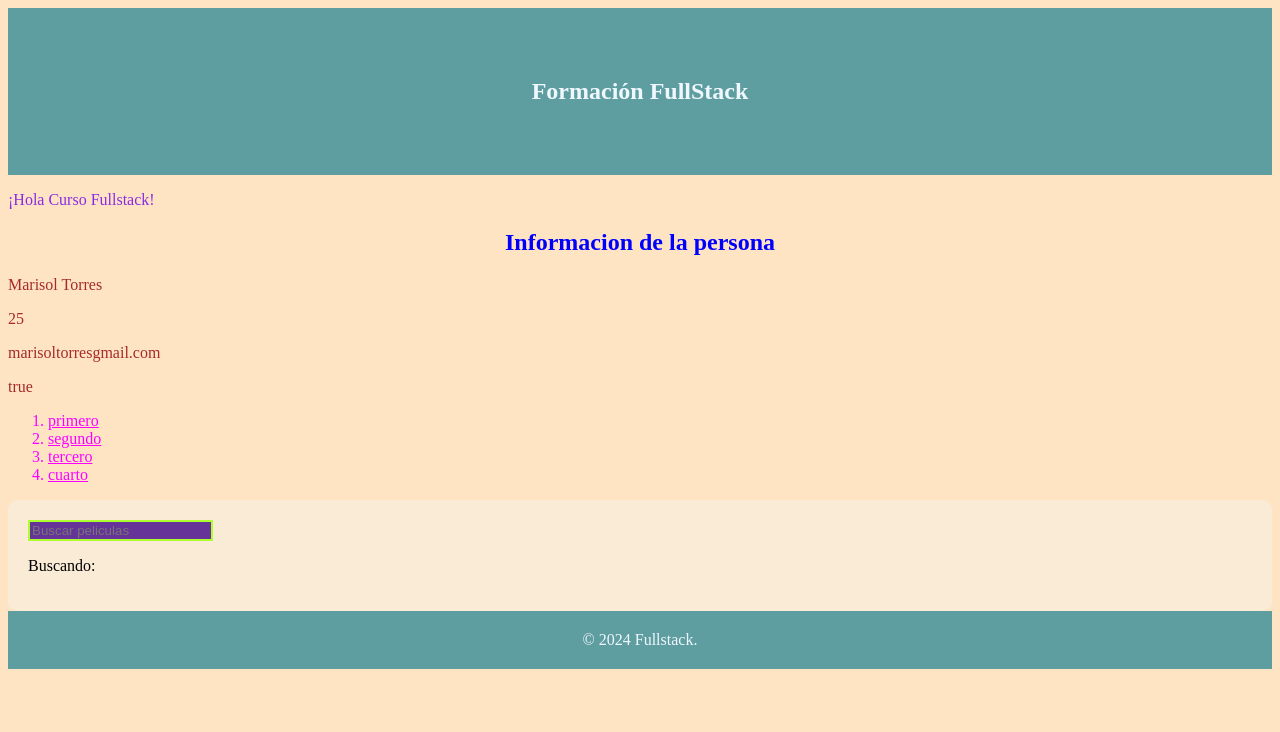
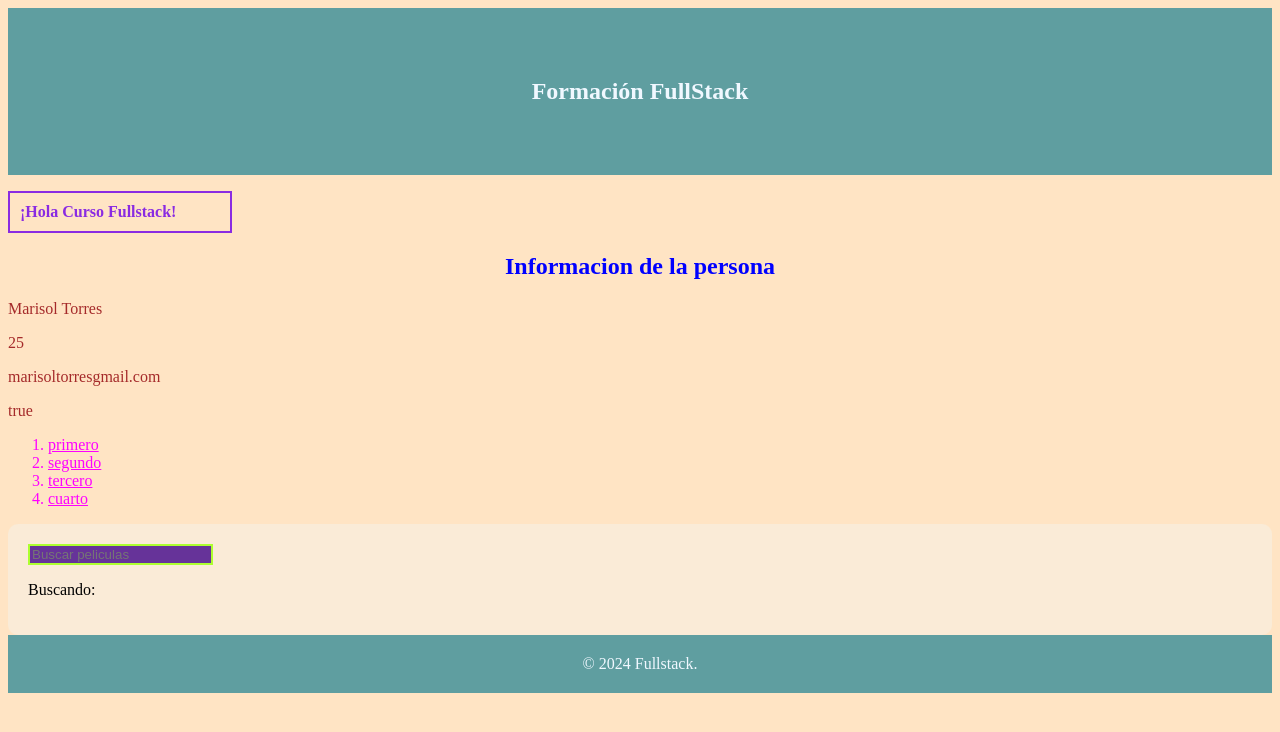
Before and after one commit to marisoltorres99/curso_san_cristobal, an Angular app in the folder practica_front/angular_app/: page /ejercicios in a window 1280 px wide. Shown: the top 732 px of the page. Built offline with nearby package versions, Linux system fonts and the light colour scheme.

Commit message:
agrego estilos a los mensajes

```diff
--- a/practica_front/angular_app/src/app/ejercicio2-mensajes/ejercicio2.component.css
+++ b/practica_front/angular_app/src/app/ejercicio2-mensajes/ejercicio2.component.css
@@ -1,3 +1,7 @@
 p {
     color: blueviolet;
+    font-weight: bold;
+    border: 2px solid blueviolet;
+    padding: 10px;
+    width: 200px;
 }
```
